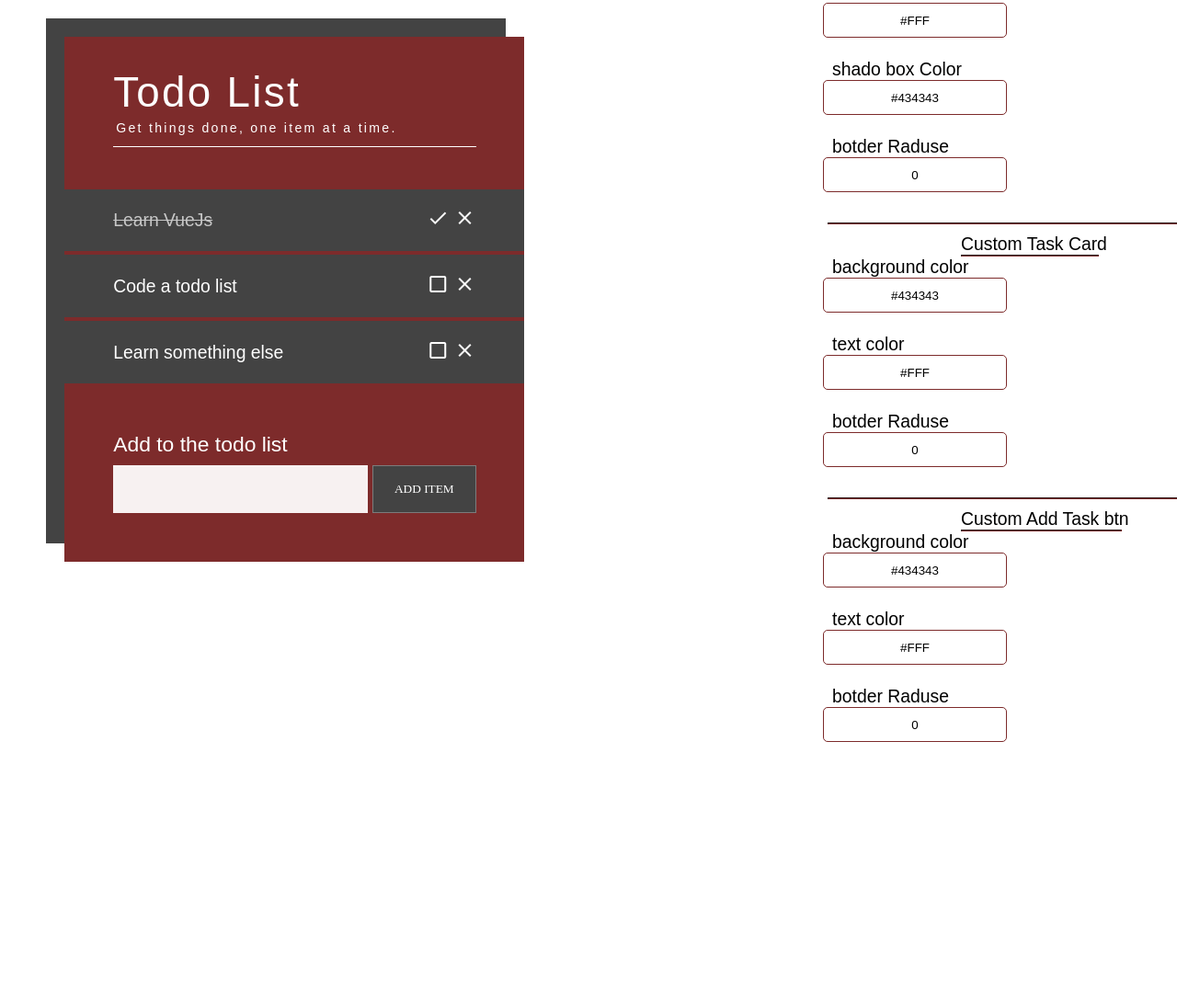
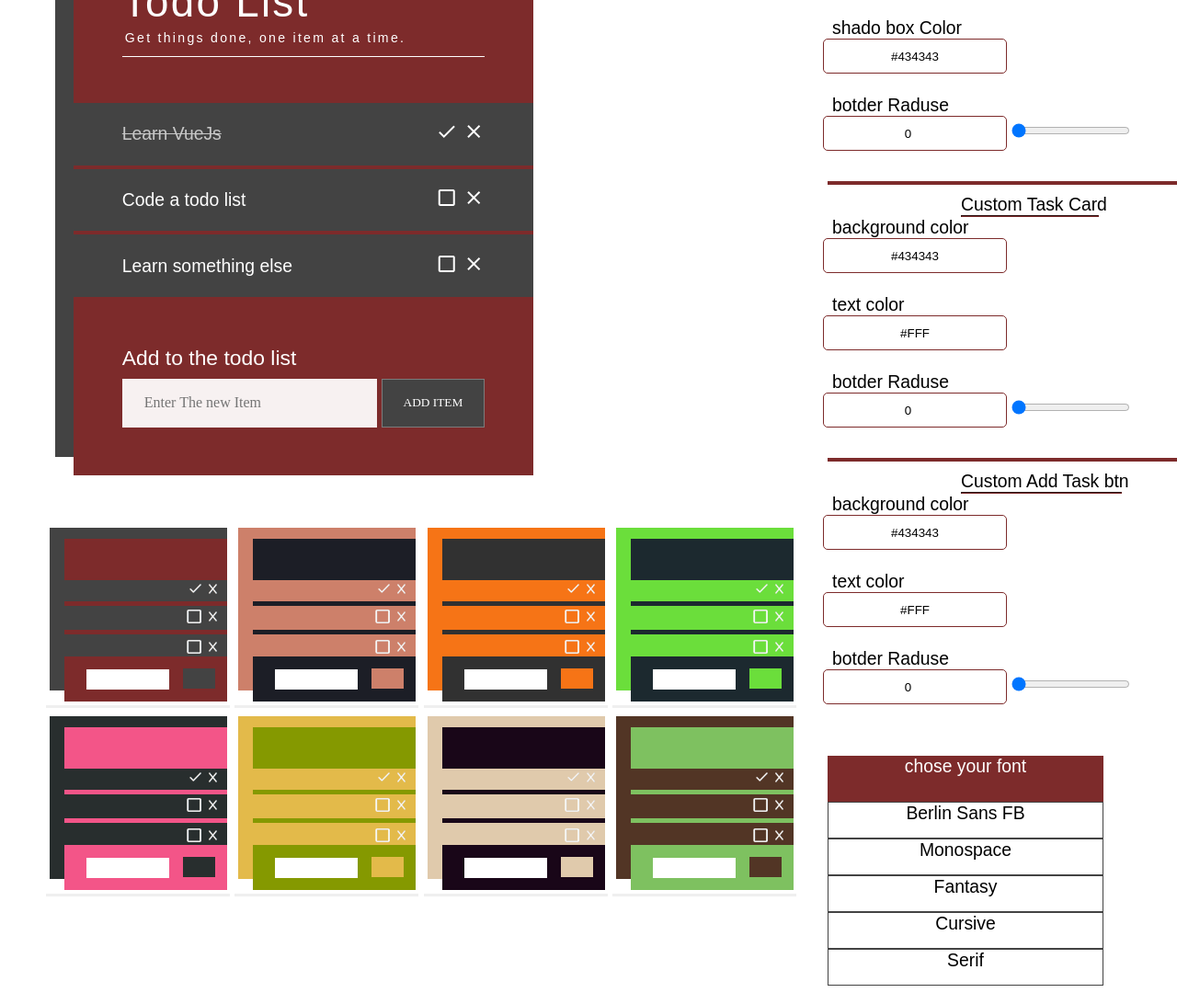
Before and after one commit to HadyAhmed00/vue.js_tasks, a plain HTML site: page project-try-one/index.html in a window 1280 px wide. Shown: the part 234-1326 px from the top of the page at 92% size. Before the commit the page ends 1069 px from the top, so only its background shows below. Drawn offline with Linux system fonts and the light colour scheme.

Commit message:
add some new features
1. add theam
2. optemize the componantes

```diff
--- a/project-try-one/css/first.css
+++ b/project-try-one/css/first.css
@@ -1,9 +1,3 @@
-nav {
-    background-color: #ff4e00;
-    background-image: linear-gradient(315deg, #ff4d00a6 0%, #ec6d059c 74%);
-    height: 50px;
-}
-
 * {
     margin: 0;
     padding: 0;
@@ -18,9 +12,27 @@ body {
     height: 100%;
 }
 
+
+/* NAV bare*/
+
+#nav {
+    background-color: #7d2b2b;
+    height: 50px;
+    float: top;
+}
+
+#in {
+    padding-left: 40px;
+    padding-top: 10px;
+    color: #FFF;
+}
+
+
+/* custumaizatino styling */
+
 #custm {
     margin-left: 900px;
-    margin-top: 100px;
+    margin-top: 0px;
     animation: formRight 1.2s;
 }
 
@@ -32,7 +44,7 @@ body {
 }
 
 .input[type="text"] {
-    border: 1px solid;
+    border: 1.5px solid;
     border-color: #7d2b2b;
 }
 
@@ -40,7 +52,8 @@ body {
     outline: #7d2b2b;
     background-color: #434343;
     color: #f7f1f1;
-    animation: onFocs 1s forwards;
+    animation: onFocs 0.5s forwards;
+    transition: background 0.5s;
 }
 
 hr {
@@ -64,18 +77,83 @@ hr {
     margin-bottom: 10px;
 }
 
+
+/*the fonts list*/
+
+#fonts {
+    /* margin-left: 900px;
+    margin-top: 345px;*/
+    margin-bottom: 50PX;
+    width: 300px;
+    padding-bottom: 20px;
+}
+
+#fonts ul {
+    overflow-y: scroll;
+    max-height: 200px;
+}
+
+#fonts #fist {
+    height: 50px;
+    background-color: #7d2b2b;
+    color: #FFF;
+    text-align: center;
+    vertical-align: middle;
+}
+
+#fonts .items {
+    text-align: center;
+    cursor: pointer;
+    width: auto;
+    height: 40px;
+    border: 1px #434343 solid;
+}
+
+#fonts .items:hover {
+    background: #434343;
+    color: #FFF;
+    transition: background 0.5s;
+}
+
+
+/* thems */
+
+#theams {
+    /*margin-top: -600px;*/
+    margin-left: 50px;
+}
+
+#theams .theam-btn {
+    border: none;
+}
+
+#theams .theam-btn:hover {
+    animation: onit 0.5s forwards;
+}
+
+#theams .theam-btn:focus {
+    outline: none;
+}
+
+
+/* to do list styling */
+
 #todolist {
-    margin: 4rem;
-    margin-top: -800px;
+    /* margin: 4rem;*/
+    margin-bottom: 50px;
+    margin-left: 80px;
+    margin-top: -1200px;
     padding: 2rem 3rem 3rem;
     max-width: 500px;
+    /*position: fixed;
     /*width: 50%;*/
-    float: left;
+    /* float: left;*/
     /*background: #ffd800;
     color: #FFF;*/
     box-shadow: -20px -20px 0px 0px #434343;
     border-color: #7d2b2b;
     animation: formLeft 1.3s;
+    transition: background 0.6s;
 }
 
 #todolist h1 {
@@ -115,6 +193,10 @@ hr {
     align-items: center;
     background: #434343;
     transition: background .2s ease-out;
+}
+
+#card {
+    padding-top: 50px;
 }
 
 #todolist li:hover {
@@ -198,6 +280,9 @@ form button {
     height: 3rem;
 }
 
+
+/* key frams animatino */
+
 @keyframes onFocs {
     0% {
         width: 200px;
--- a/project-try-one/index.html
+++ b/project-try-one/index.html
@@ -10,41 +10,57 @@
 </head>
 
 <body>
-    <div id="big">
+    <div id="app">
+        <nav id="nav" :style="{backgroundColor:mainDiv.backcolor}">
+            <p id="in"> CUSTOM TO DO LIST</p>
+        </nav>
         <div id="custm">
             <div id="box" class="iso">
                 <label class="title">Custom Box</label>
-                <hr class="split title" style="width: 95px;">
+                <hr class="split title" :style="{borderColor:mainDiv.backcolor}" style="width: 95px;">
                 <label class="input lable">background color</label><br>
-                <input type="text" name="backgroundColor" class="input" placeholder="bacgourd Color" v-model="mainDiv.backcolor"><br><br>
+                <input type="text" name="backgroundColor" class="input" placeholder="bacgourd Color" :style="{borderColor:mainDiv.backcolor}" v-model="mainDiv.backcolor"><br><br>
                 <label class="input lable">text color</label><br>
-                <input type="text" name="text color" class="input" placeholder="Text color" v-model="mainDiv.textColor"><br><br>
+                <input type="text" name="text color" class="input" placeholder="Text color" :style="{borderColor:mainDiv.backcolor}" v-model="mainDiv.textColor"><br><br>
                 <label class="input lable">shado box Color</label><br>
-                <input type="text" name="botder Raduse" class="input" placeholder="border Raduse" v-model="mainDiv.borderColor"><br><br>
+                <input type="text" name="botder Raduse" class="input" placeholder="border Raduse" :style="{borderColor:mainDiv.backcolor}" v-model="mainDiv.borderColor"><br><br>
                 <label class="input lable">botder Raduse</label><br>
-                <input type="text" name="shado box Color" class="input" placeholder="border Color" v-model="mainDiv.borderRd"><br><br>
+                <input type="number" name="shado box Color" class="input" placeholder="border Color" :style="{borderColor:mainDiv.backcolor}" style="border: 1px solid;" v-model="mainDiv.borderRd">
+                <input type="range" v-model="mainDiv.borderRd" name="size" min="0" max="100" step="1"><br><br>
             </div>
-            <hr style="width: 400px;">
+            <hr :style="{borderColor:mainDiv.backcolor}" style="width: 400px;  border: 2px solid;">
             <div id="li" class="iso">
                 <label class="title"> Custom Task Card </label>
-                <hr class="split title" style="width: 150px;">
+                <hr class="split title" :style="{borderColor:mainDiv.backcolor}" style="width: 150px;">
                 <label class="input lable">background color</label><br>
-                <input type="text" name="backgroundColor" class="input" placeholder="bacgourd Color" v-model="li.backcolor"><br><br>
+                <input type="text" name="backgroundColor" class="input" placeholder="bacgourd Color" :style="{borderColor:mainDiv.backcolor}" v-model="li.backcolor"><br><br>
                 <label class="input lable">text color</label><br>
-                <input type="text" name="text color" class="input" placeholder="Text color" v-model="li.textColor"><br><br>
+                <input type="text" name="text color" class="input" placeholder="Text color" :style="{borderColor:mainDiv.backcolor}" v-model="li.textColor"><br><br>
                 <label class="input lable">botder Raduse</label><br>
-                <input type="text" name="shado box Color" class="input" placeholder="border Color" v-model="li.borderRd"><br><br>
+                <input type="number" name="shado box Color" class="input" placeholder="border Color" :style="{borderColor:mainDiv.backcolor}" style="border:1px solid;" v-model="li.borderRd">
+                <input type="range" v-model="li.borderRd" name="size" min="0" max="50" step="1"><br><br>
             </div>
-            <hr style="width: 400px;">
+            <hr :style="{borderColor:mainDiv.backcolor}" style="width: 400px; border: 2px solid;">
             <div id="btn" class="iso">
                 <label id="btn" class="title"> Custom Add Task btn</label>
-                <hr class="split title" style="width: 175px;">
+                <hr class="split title" :style="{borderColor:mainDiv.backcolor}" style="width: 175px;">
                 <label class="input lable">background color</label><br>
-                <input type="text" name="backgroundColor" class="input" placeholder="bacgourd Color" v-model="btn.backcolor"><br><br>
+                <input type="text" name="backgroundColor" class="input" placeholder="bacgourd Color" :style="{borderColor:mainDiv.backcolor}" v-model="btn.backcolor"><br><br>
                 <label class="input lable">text color</label><br>
-                <input type="text" name="text color" class="input" placeholder="Text color" v-model="btn.textColor"><br><br>
+                <input type="text" name="text color" class="input" placeholder="Text color" :style="{borderColor:mainDiv.backcolor}" v-model="btn.textColor"><br><br>
                 <label class="input lable">botder Raduse</label><br>
-                <input type="text" name="shado box Color" class="input" placeholder="border Color" v-model="btn.borderRd"><br><br>
+                <input type="number" name="shado box Color" class="input" placeholder="border Color" :style="{borderColor:mainDiv.backcolor}" style="border:1px solid;" v-model="btn.borderRd">
+                <input type="range" v-model="btn.borderRd" name="size" min="0" max="30" step="1"><br><br>
+            </div>
+            <br>
+            <div id="fonts">
+                <p id="fist" :style="{backgroundColor:mainDiv.backcolor}"> chose your font</p>
+                <ul>
+
+                    <li class="items" v-for="font in fontsList" @click="changeFont(font)">
+                        {{font}}
+                    </li>
+                </ul>
             </div>
         </div>
         <div id="todolist" :style="{background:mainDiv.backcolor,color:mainDiv.textColor,borderRadius:mainDiv.borderRd+'px',boxShadow: '-20px -20px 0px 0px'+mainDiv.borderColor }">
@@ -54,8 +70,8 @@
             </h1>
 
             <div v-if="todo.length">
-                <transition-group name="todolist" tag="ul">
-                    <li v-for="item in todo" :class="item.done ? 'done' : ''" :key="item.id" :style="{background:li.backcolor,color:li.textColor,borderRadius:li.borderRd+'px'}">
+                <div id="card" name="todolist" tag="ul">
+                    <li v-for="item in todo" :class="item.done ? 'done' : ''" :style="{background:li.backcolor,color:li.textColor,borderRadius:li.borderRd+'px'}">
                         <p class="label">{{item.label}}</p>
                         <div class="actions">
                             <button class="btn-picto" type="button" @click="markAsDoneOrUndone(item)" :aria-label="item.done ? 'Undone' : 'Done'" :title="item.done ? 'Undone' : 'Done'">
@@ -66,15 +82,42 @@
                   </button>
                         </div>
                     </li>
-                </transition-group>
+                </div>
             </div>
             <p v-else class="emptylist">Your todo list is empty.</p>
             <form name="newform" @submit.prevent="newItemValed()">
                 <label for="newitem">Add to the todo list</label>
-                <input type="text" name="newitem" id="newitem" v-model="newitem">
+                <input type="text" name="newitem" id="newitem" v-model="newitem" placeholder="Enter The new Item">
                 <button type="submit" :style="{background:btn.backcolor,color:btn.textColor,borderRadius:btn.borderRd+'px'}">Add item</button>
                 <label v-if="!isEmpty" style="color: red;">*this field cannot be Empty.</label>
             </form>
+        </div>
+
+        <div id="theams">
+            <button class="theam-btn" @click="changeTheam('#7d2b2b','#434343')">
+                <img @click="changeTheam('#7d2b2b','#434343')" src="img/theam0.png" alt="thim 1">
+            </button>
+            <button class="theam-btn" @click="changeTheam('#1c1e26','#cd806a')">
+                <img @click="changeTheam('#1c1e26','#cd806a')" src="img/theam1.png" alt="thim 2">
+            </button>
+            <button class="theam-btn" @click="changeTheam('#313131','#f67416')">
+                <img @click="changeTheam('#313131','#f67416')" src="img/theam2.png" alt="thim 3">
+            </button>
+            <button class="theam-btn" @click="changeTheam('#1c292f','#6bde3b')">
+                <img @click="changeTheam('#1c292f','#6bde3b')" src="img/theam3.png" alt="thim 4">
+            </button><br>
+            <button class="theam-btn" @click="changeTheam('#f35588','#484b4b')">
+                <img @click="changeTheam('#f35588','#484b4b')" src="img/theam4.png" alt="thim 3">
+            </button>
+            <button class="theam-btn" @click="changeTheam('#859900','#e3ba4a')">
+                <img @click="changeTheam('#859900','#e3ba4a')" src="img/theam5.png" alt="thim 3">
+            </button>
+            <button class="theam-btn" @click="changeTheam('#190618','#e0caac')">
+                <img @click="changeTheam('#190618','#e0caac')" src="img/theam6.png" alt="thim 3">
+            </button>
+            <button class="theam-btn" @click="changeTheam('#7ec160','#523525')">
+                <img @click="changeTheam('#7ec160','#523525')" src="img/theam7.png" alt="thim 3">
+            </button>
         </div>
     </div>
     <script src="js/vue.js"></script>
--- a/project-try-one/js/first.js
+++ b/project-try-one/js/first.js
@@ -1,5 +1,5 @@
 var todolist = new Vue({
-    el: '#big',
+    el: '#app',
     data: {
         mainDiv: {
             backcolor: '#7d2b2b',
@@ -20,15 +20,16 @@ var todolist = new Vue({
         newitem: '',
         isEmpty: true,
         todo: [
-            { id: 1, label: "Learn VueJs", done: true },
-            { id: 2, label: "Code a todo list", done: false },
-            { id: 3, label: "Learn something else", done: false }
-        ]
+            { label: "Learn VueJs", done: true },
+            { label: "Code a todo list", done: false },
+            { label: "Learn something else", done: false }
+        ],
+        fontsList: ['Berlin Sans FB', 'Monospace', 'Fantasy', 'Cursive', 'Serif', 'Sans-serif', 'Robot', 'Dancing Script']
 
     },
     methods: {
         addItem: function() {
-            this.todo.push({ id: Math.floor(Math.random() * 9999) + 10, label: this.newitem, done: false });
+            this.todo.push({ label: this.newitem, done: false });
             this.newitem = '';
         },
         markAsDoneOrUndone: function(item) {
@@ -45,8 +46,18 @@ var todolist = new Vue({
             } else {
                 this.isEmpty = false;
             }
+        },
+        changeFont: function(font) {
+            document.getElementById("todolist").style.fontFamily = font + "";
+        },
+        changeTheam: function(background, shado) {
+            this.mainDiv.backcolor = background;
+            this.mainDiv.borderColor = shado;
+            this.li.backcolor = shado;
+            this.btn.backcolor = shado;
         }
 
     },
 
+
 });
```
Also changed, not shown: project-try-one/img/theam0.png (added), project-try-one/img/theam1.png (added), project-try-one/img/theam2.png (added), project-try-one/img/theam3.png (added), project-try-one/img/theam4.png (added), project-try-one/img/theam5.png (added), project-try-one/img/theam6.png (added), project-try-one/img/theam7.png (added), 1 other file.
